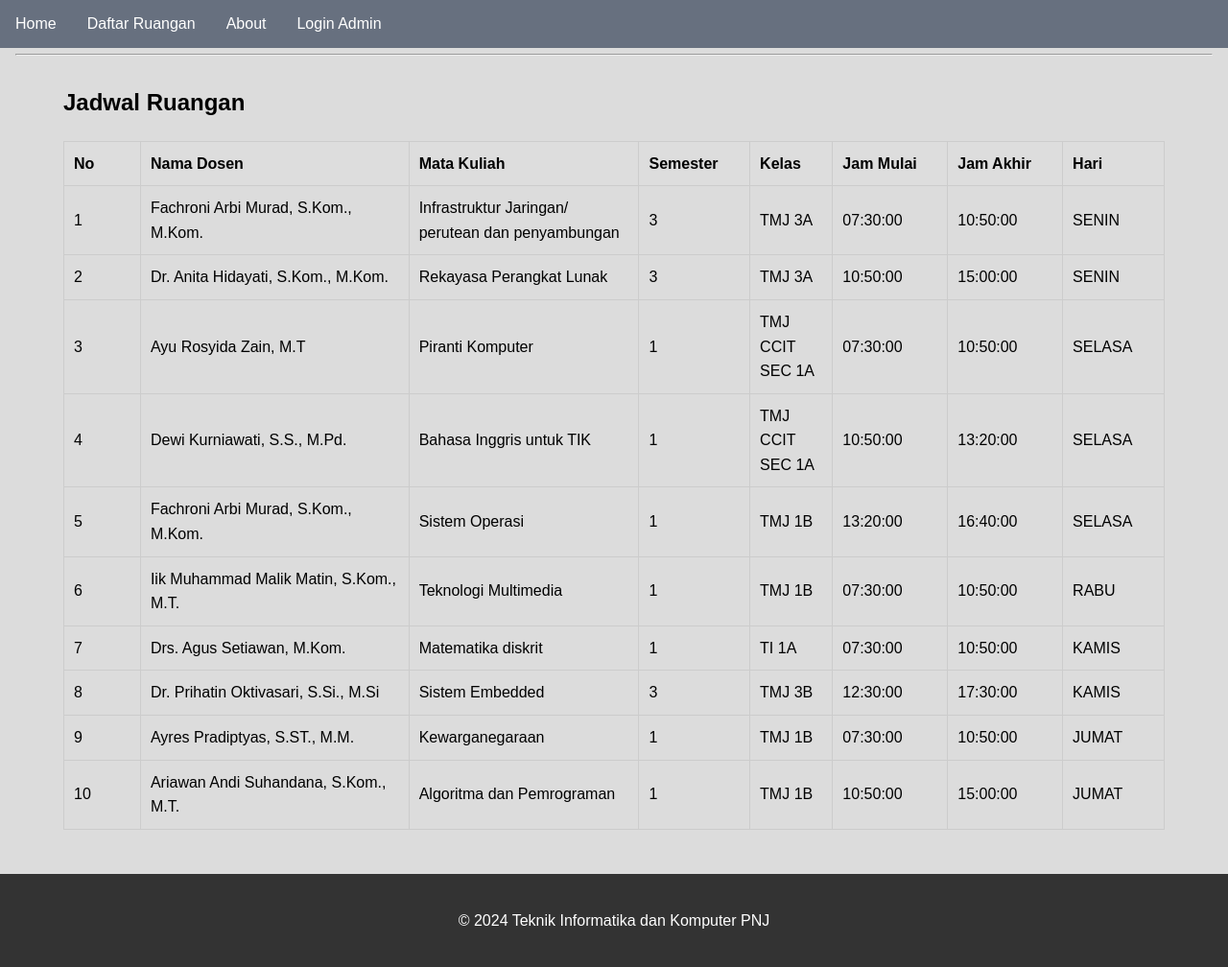
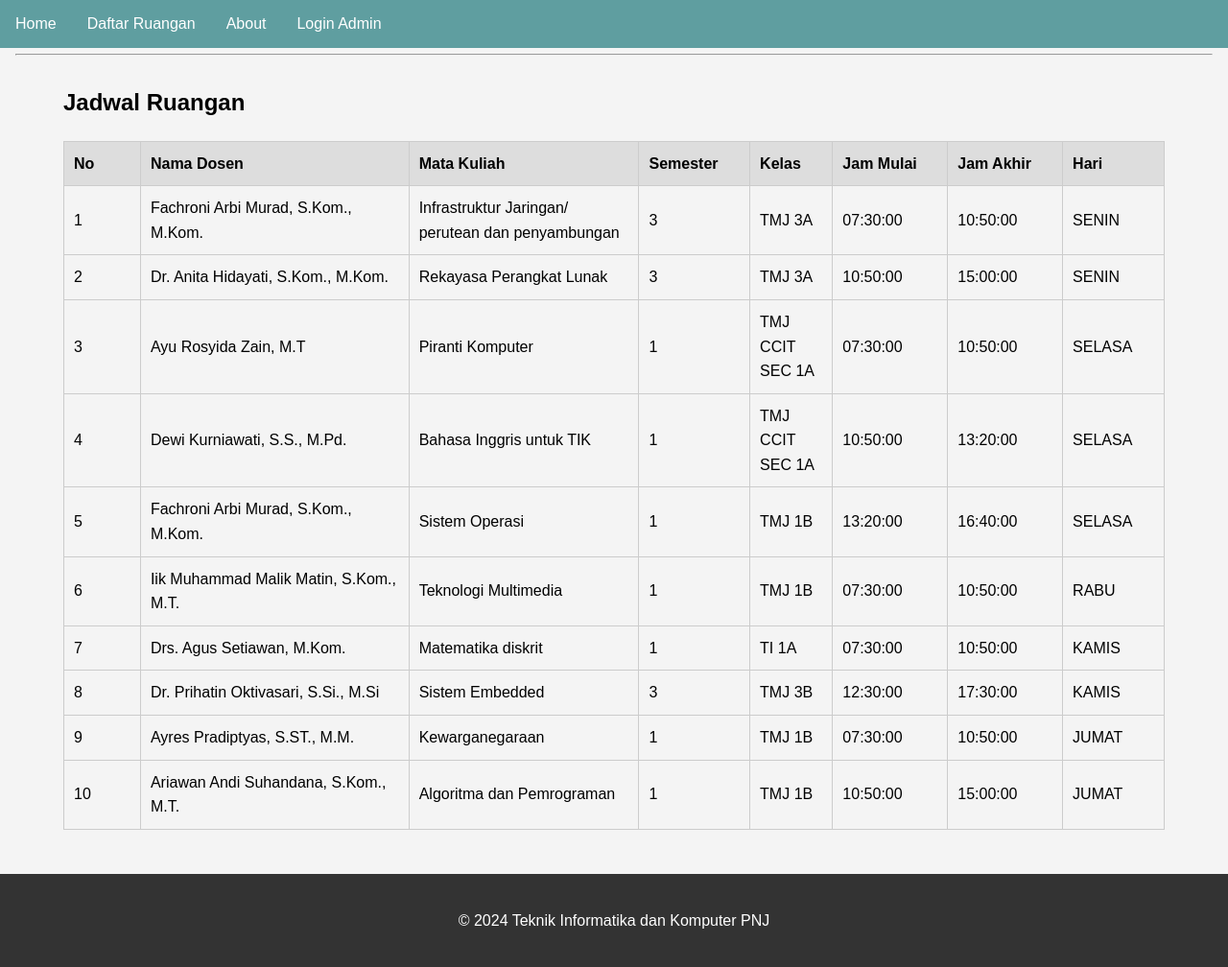
Before and after one commit to RioBithub/WEBPROLANJUT, a PHP site: page /jadwal.php in a window 1280 px wide. Shown: the part 101-1109 px from the top of the page at 96% size. Run offline with PHP 8.4, Linux system fonts and the light colour scheme; data comes from the database, SQL or seed files in the repository.

Commit message:
adjust bg

```diff
--- a/index.php
+++ b/index.php
@@ -86,7 +86,7 @@ $resultJadwal = $conn->query($sqlJadwal);
         }
 
         .nav-list li:hover {
-            background-color: #a0aec0; /* You may need to adjust the color */
+            background-color: #008080; /* You may need to adjust the color */
             border-radius: 0.25rem;
         }
 
--- a/jadwal.php
+++ b/jadwal.php
@@ -56,9 +56,7 @@ if ($_SERVER["REQUEST_METHOD"] == "POST") {
     <title>Jadwal Ruangan <?= htmlspecialchars($namaRuangan); ?> - TIK PNJ</title>
     <link rel="stylesheet" href="styles.css">
     <style>
-        body {
-            background-color: #dcdcdc;
-        }
+
         .login-logout {
             margin: 1em;
             text-align: right;
@@ -82,7 +80,7 @@ if ($_SERVER["REQUEST_METHOD"] == "POST") {
             align-items: center;
             color: #fff;
             z-index: 10;
-            background-color: rgba(74, 85, 104, 0.8); /* Adjust the color and opacity as needed */
+            background-color: cadetblue; /* Adjust the color and opacity as needed */
         }
 
         .nav-list {
```
